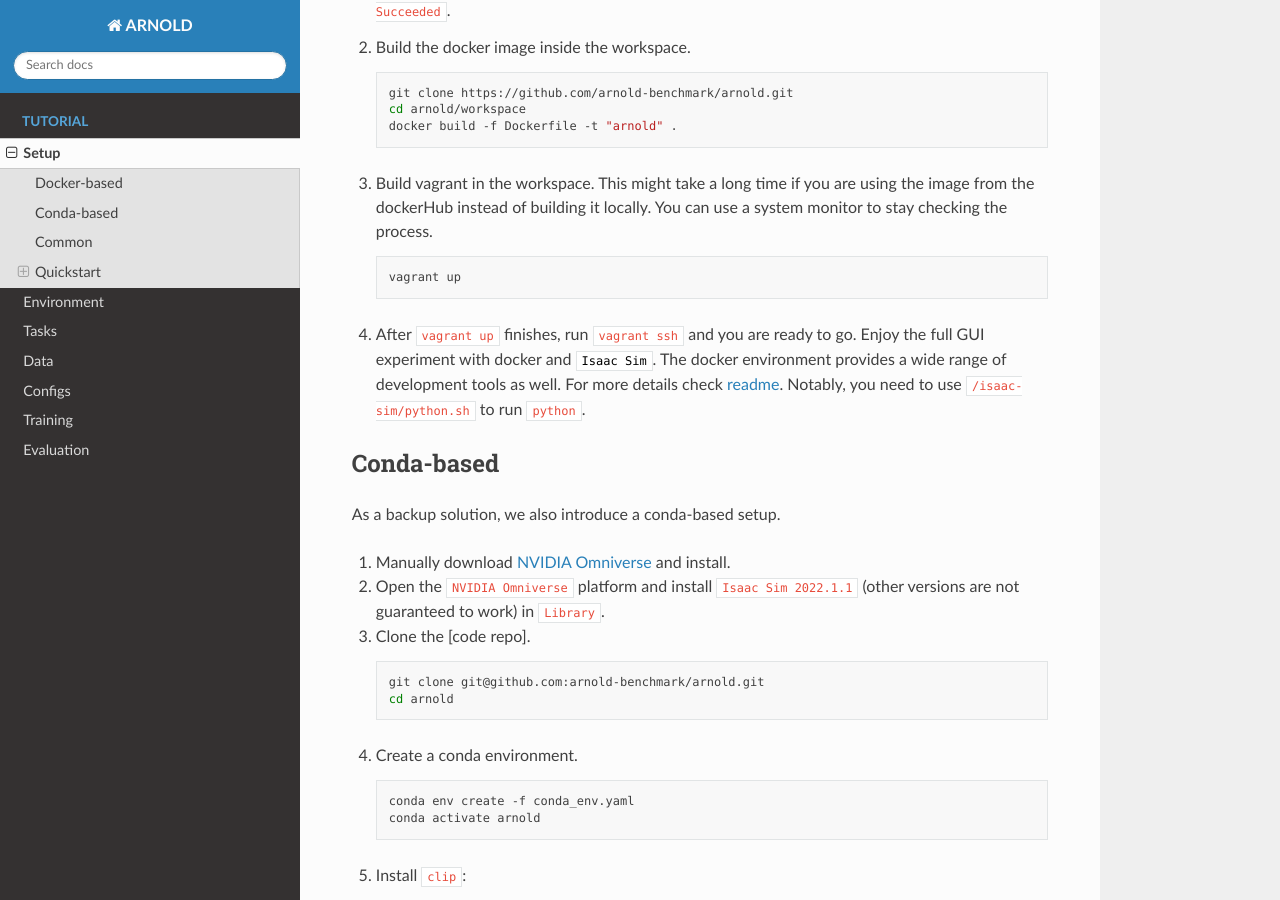
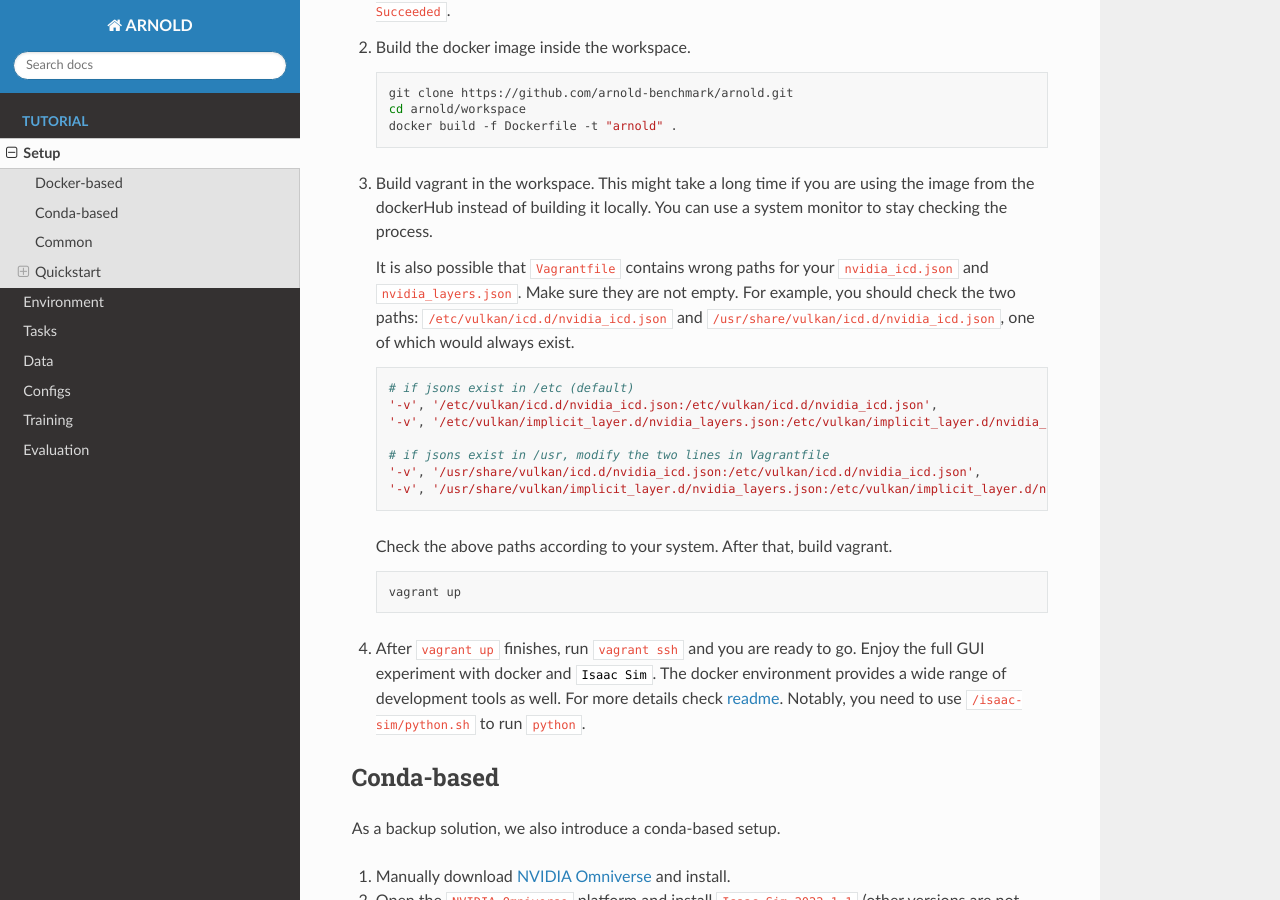
Before and after one commit to arnold-benchmark/docs, a Sphinx documentation site: the page built from docs/tutorial/setup/index.md, in a window 1280 px wide and 900 px high, scrolled down 540 px. Built offline with Sphinx 7.4.7 and the Read the Docs theme 2.0.0, drawn with Linux system fonts in a browser that asks for light colours.

Commit message:
update setup

````diff
--- a/docs/tutorial/setup/index.md
+++ b/docs/tutorial/setup/index.md
@@ -20,6 +20,19 @@ There are two setup approaches: **docker-based** and **conda-based**. We recomme
    docker build -f Dockerfile -t "arnold" .
    ```
 3. Build vagrant in the workspace. This might take a long time if you are using the image from the dockerHub instead of building it locally. You can use a system monitor to stay checking the process.
+
+   It is also possible that `Vagrantfile` contains wrong paths for your `nvidia_icd.json` and `nvidia_layers.json`. Make sure they are not empty. For example, you should check the two paths: `/etc/vulkan/icd.d/nvidia_icd.json` and `/usr/share/vulkan/icd.d/nvidia_icd.json`, one of which would always exist.
+
+   ```ruby
+   # if jsons exist in /etc (default)
+   '-v', '/etc/vulkan/icd.d/nvidia_icd.json:/etc/vulkan/icd.d/nvidia_icd.json',
+   '-v', '/etc/vulkan/implicit_layer.d/nvidia_layers.json:/etc/vulkan/implicit_layer.d/nvidia_layers.json',
+
+   # if jsons exist in /usr, modify the two lines in Vagrantfile
+   '-v', '/usr/share/vulkan/icd.d/nvidia_icd.json:/etc/vulkan/icd.d/nvidia_icd.json',
+   '-v', '/usr/share/vulkan/implicit_layer.d/nvidia_layers.json:/etc/vulkan/implicit_layer.d/nvidia_layers.json',
+   ```
+   Check the above paths according to your system. After that, build vagrant.
    ```bash
    vagrant up
    ```
````
